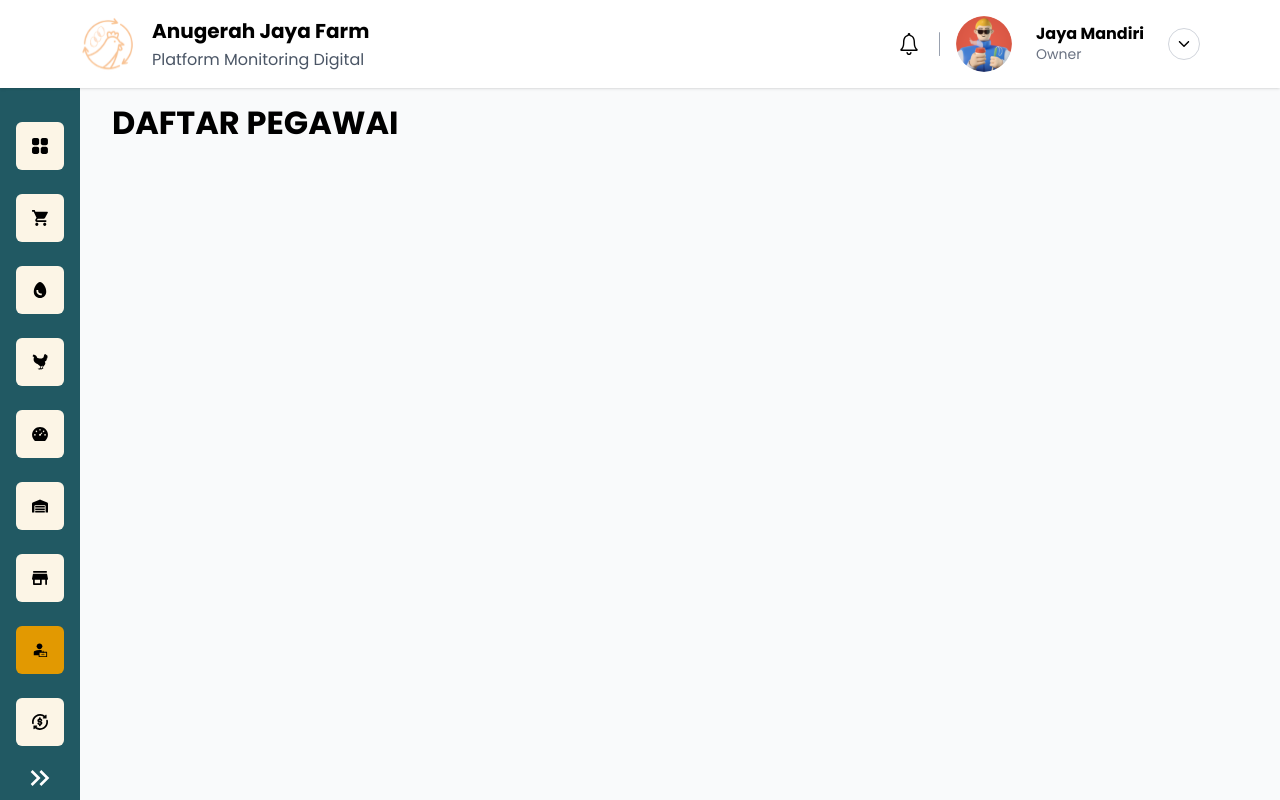
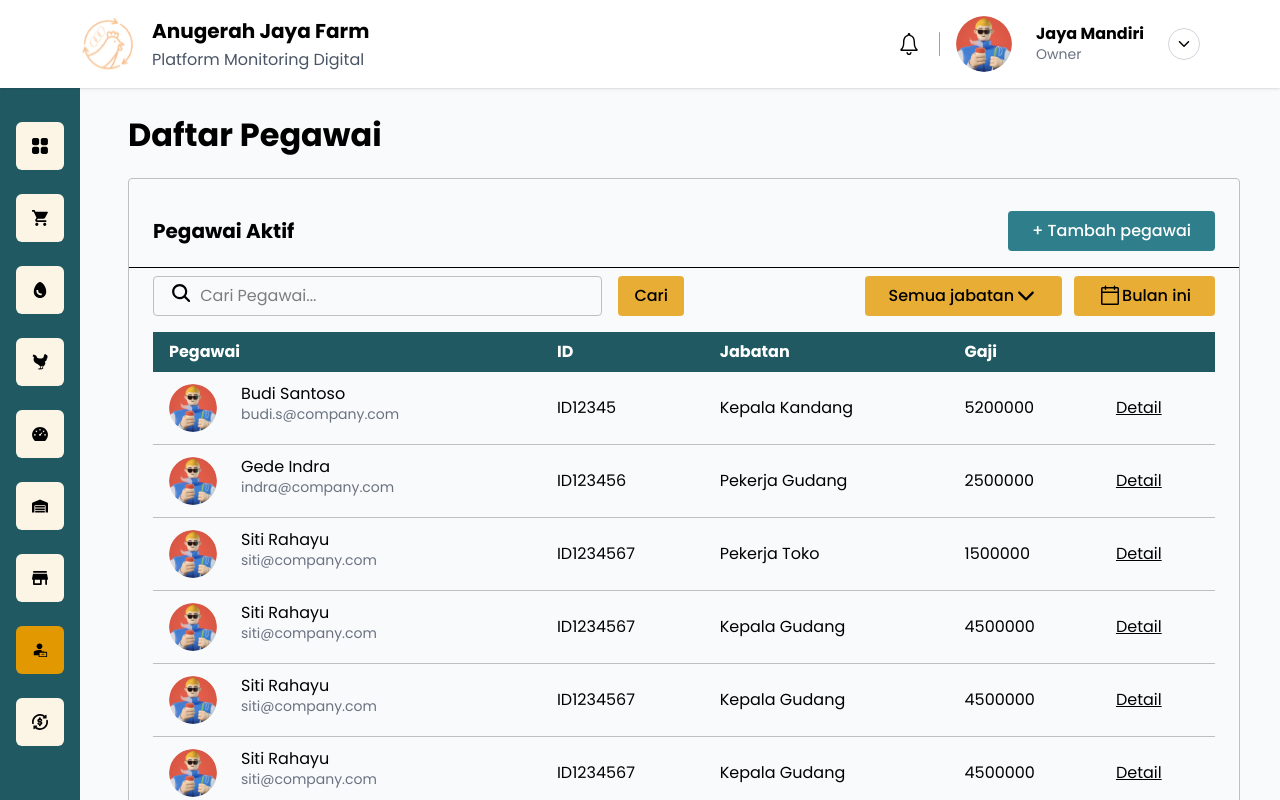
Before and after one commit to Semeton-Corp/Anugerah-Jaya-Farm-Volare-FE, a React (Vite) app: page /owner/kelola-pegawai/daftar-pegawai in a window 1280 px wide. Shown: the top 800 px of the page. Built offline with nearby package versions, Linux system fonts and the light colour scheme.

Commit message:
finished the daftar pegawai page on owner role

```diff
--- a/src/pages/DaftarPegawai.jsx
+++ b/src/pages/DaftarPegawai.jsx
@@ -1,7 +1,197 @@
 import React from "react";
+import { IoSearch } from "react-icons/io5";
+import { useState } from "react";
+import { IoIosArrowDown } from "react-icons/io";
+import { PiCalendarBlank } from "react-icons/pi";
+import profileAvatar from "../assets/profile_avatar.svg";
+
+const pegawaiAktif = [
+  {
+    nama: "Budi Santoso",
+    email: "budi.s@company.com",
+    id: "ID12345",
+    jabatan: "Kepala Kandang",
+    gaji: 5200000,
+  },
+  {
+    nama: "Gede Indra",
+    email: "indra@company.com",
+    id: "ID123456",
+    jabatan: "Pekerja Gudang",
+    gaji: 2500000,
+  },
+  {
+    nama: "Siti Rahayu",
+    email: "siti@company.com",
+    id: "ID1234567",
+    jabatan: "Pekerja Toko",
+    gaji: 1500000,
+  },
+  {
+    nama: "Siti Rahayu",
+    email: "siti@company.com",
+    id: "ID1234567",
+    jabatan: "Kepala Gudang",
+    gaji: 4500000,
+  },
+  {
+    nama: "Siti Rahayu",
+    email: "siti@company.com",
+    id: "ID1234567",
+    jabatan: "Kepala Gudang",
+    gaji: 4500000,
+  },
+  {
+    nama: "Siti Rahayu",
+    email: "siti@company.com",
+    id: "ID1234567",
+    jabatan: "Kepala Gudang",
+    gaji: 4500000,
+  },
+  {
+    nama: "Siti Rahayu",
+    email: "siti@company.com",
+    id: "ID1234567",
+    jabatan: "Kepala Gudang",
+    gaji: 4500000,
+  },
+  {
+    nama: "Budi Santoso",
+    email: "budi.s@company.com",
+    id: "ID12345",
+    jabatan: "Kepala Kandang",
+    gaji: 5200000,
+  },
+  {
+    nama: "Gede Indra",
+    email: "indra@company.com",
+    id: "ID123456",
+    jabatan: "Pekerja Gudang",
+    gaji: 2500000,
+  },
+  {
+    nama: "Siti Rahayu",
+    email: "siti@company.com",
+    id: "ID1234567",
+    jabatan: "Pekerja Toko",
+    gaji: 1500000,
+  },
+];
 
 const DaftarPegawai = () => {
-  return <div className="text-3xl font-bold">DAFTAR PEGAWAI</div>;
+  const [query, setQuery] = useState("");
+
+  const handleSearch = (e) => {
+    setQuery(e.target.value);
+    onSearch(e.target.value); // Call parent function with search input
+  };
+
+  return (
+    <div className="flex flex-col px-4 py-3 gap-4 ">
+      {/* header */}
+      <div className="flex justify-between mb-2 flex-wrap gap-4">
+        <h1 className="text-3xl font-bold">Daftar Pegawai</h1>
+      </div>
+
+      {/* entire box */}
+      <div className=" rounded-[4px] border border-black-6">
+        <div className="px-6 pt-8 pb-4 flex items-center justify-between border-b ">
+          <p className="text-lg font-bold">Pegawai Aktif</p>
+          <div className="rounded-[4px] py-2 px-6 bg-green-500 flex items-center justify-center text-white text-base font-medium hover:bg-green-600 cursor-pointer">
+            + Tambah pegawai
+          </div>
+        </div>
+
+        {/* search & filters */}
+        <div className="flex py-2 px-6 w-full justify-between">
+          {/* search bar */}
+          <div className="flex w-1/2  ">
+            <div className="w-full flex border py-1 px-4 me-4 border-black-6 rounded-[4px]">
+              <IoSearch size={24} className="me-2" />
+              <input
+                type="text"
+                placeholder="Cari Pegawai..."
+                value={query}
+                onChange={(e) => setQuery(e.target.value)}
+                className="w-full focus:outline-none"
+              />
+            </div>
+            <div className="rounded-[4px] py-2 px-4 bg-orange-400 flex items-center justify-center text-black text-base font-medium hover:bg-orange-500 cursor-pointer">
+              Cari
+            </div>
+          </div>
+
+          {/* filters */}
+          <div className="flex gap-3">
+            <div className="rounded-[4px] py-2 px-6 bg-orange-400 flex items-center justify-center text-black text-base font-medium hover:bg-orange-500 cursor-pointer">
+              <p>Semua jabatan</p>
+              <IoIosArrowDown size={24} />
+            </div>
+            <div className="rounded-[4px] py-2 px-6 bg-orange-400 flex items-center justify-center text-black text-base font-medium hover:bg-orange-500 cursor-pointer">
+              <PiCalendarBlank size={24} />
+              <p>Bulan ini</p>
+            </div>
+          </div>
+        </div>
+
+        {/* pegawai table */}
+        <div className="px-6 py-2 h-[900px]">
+          <table className="w-full ">
+            <thead className="px-8 rounded-[4px] bg-green-700 text-white text-left">
+              <tr>
+                <th className="py-2 px-4">Pegawai</th>
+                <th className="py-2 px-4">ID</th>
+                <th className="py-2 px-4">Jabatan</th>
+                <th className="py-2 px-4">Gaji</th>
+                <th className="py-2 px-4"></th>
+              </tr>
+            </thead>
+            <tbody className="">
+              {pegawaiAktif.map((item, index) => (
+                <tr key={index} className="border-b border-black-6">
+                  <td className="py-3 px-4">
+                    <div className="flex gap-6">
+                      {/* profile picture */}
+                      <div className="h-12 w-12 rounded-full overflow-hidden">
+                        <img src={profileAvatar} alt="Profile Avatar" />
+                      </div>
+
+                      {/* user name + role */}
+                      <div className="">
+                        <p className="text-base font-me leading-tight">
+                          {item.nama}
+                        </p>
+                        <p className="text-sm text-gray-500">{item.email}</p>
+                      </div>
+                    </div>
+                  </td>
+                  <td className="py-2 px-4">{item.id}</td>
+                  <td className="py-2 px-4">{item.jabatan}</td>
+                  <td className="py-2 px-4">{item.gaji}</td>
+                  <td className="py-2 px-4 underline text-black hover:text-black-6 cursor-pointer">
+                    Detail
+                  </td>
+                </tr>
+              ))}
+            </tbody>
+          </table>
+
+          {/* footer */}
+          <div className="flex justify-between mt-16 px-6">
+            <p className="text-sm text-[#CCCCCC]">Menampilkan 1-7 data</p>
+            <div className="flex gap-3">
+              <div className="rounded-[4px] py-2 px-6 bg-green-100 flex items-center justify-center text-black text-base font-medium hover:bg-green-200 cursor-pointer">
+                <p>Previous </p>
+              </div>
+              <div className="rounded-[4px] py-2 px-6 bg-green-700 flex items-center justify-center text-white text-base font-medium hover:bg-green-800 cursor-pointer">
+                <p>Next</p>
+              </div>
+            </div>
+          </div>
+        </div>
+      </div>
+    </div>
+  );
 };
 
 export default DaftarPegawai;
--- a/src/pages/OverviewKelolaPegawai.jsx
+++ b/src/pages/OverviewKelolaPegawai.jsx
@@ -125,15 +125,10 @@ const OverviewKelolaPegawai = () => {
     <div className="flex flex-col px-4 py-3 gap-4 ">
       {/* header section */}
       <div className="flex justify-between mb-2 flex-wrap gap-4">
-        <h1 className="text-3xl font-bold">Kinerja</h1>
         <div className="flex gap-2">
           <div className="flex items-center rounded-lg px-4 py-2 bg-orange-300 hover:bg-orange-500 cursor-pointer">
-            <FaLocationDot size={18} />
+            <MdStore size={18} />
             <div className="text-base font-medium ms-2">Semua Site</div>
-          </div>
-          <div className="flex items-center rounded-lg px-4 py-2 bg-orange-300 hover:bg-orange-500 cursor-pointer">
-            <GiBirdCage size={18} />
-            <div className="text-base font-medium ms-2">Semua kandang</div>
           </div>
 
           <div className="flex items-center rounded-lg px-4 py-2 bg-orange-300 hover:bg-orange-500 cursor-pointer">
@@ -248,7 +243,7 @@ const OverviewKelolaPegawai = () => {
 
         <div className="w-3/5 bg-white p-4 rounded-lg border border-gray-300">
           <div className="flex justify-between items-center mb-8">
-            <h2 className="text-xl font-semibold">Kinerja perusahaan</h2>
+            <h2 className="text-lg font-semibold">Kinerja perusahaan</h2>
             <select
               value={selectedFilter}
               onChange={(e) => setSelectedFilter(e.target.value)}
@@ -279,15 +274,15 @@ const OverviewKelolaPegawai = () => {
       {/* detail penjualan */}
       <div className="bg-white p-4 rounded-lg border border-gray-300">
         <div className="flex justify-between items-center mb-4">
-          <h2 className="text-lg font-semibold">Detail kinerja ayam</h2>
+          <h2 className="text-lg font-semibold">Daftar pegawai hari ini</h2>
           <div className="p-2 rounded-full hover:bg-black-4 cursor-pointer">
             <FiMaximize2 size={24} color="" />
           </div>
         </div>
-        <div className="overflow-x-auto">
+        <div className="">
           <table className="w-full text-sm">
             <thead>
-              <tr className="bg-green-700 text-white text-center">
+              <tr className="bg-green-700 text-white text-left">
                 <th className="py-2 px-4">Pegawai</th>
                 <th className="py-2 px-4">Jabatan</th>
                 <th className="py-2 px-4">Status</th>
@@ -296,11 +291,11 @@ const OverviewKelolaPegawai = () => {
                 <th className="py-2 px-4">Jumlah Lembur</th>
               </tr>
             </thead>
-            <tbody className="text-center">
+            <tbody className="">
               {pegawaiHariIni.map((item, index) => (
                 <tr key={index} className="border-b ">
-                  <td className="py-2 px-4 flex justify-center">
-                    <div className="flex w-72 justify-between items-center gap-6">
+                  <td className="py-2 px-4 ">
+                    <div className="flex w-72 gap-6">
                       {/* profile picture */}
                       <div className="h-12 w-12 rounded-full overflow-hidden">
                         <img src={profileAvatar} alt="Profile Avatar" />
@@ -319,7 +314,7 @@ const OverviewKelolaPegawai = () => {
                   </td>
                   <td className=" items-center px-4">{item.jabatan}</td>
                   <td className="py-2 px-4">
-                    <div className="flex justify-center items-center h-full">
+                    <div className="flex items-center h-full">
                       <div
                         className={`min-w-[80px] py-1 px-2 rounded text-sm font-semibold text-center ${
                           item.status === "Hadir"
@@ -332,13 +327,13 @@ const OverviewKelolaPegawai = () => {
                     </div>
                   </td>
                   <td className="py-2 px-4">
-                    <div className="flex justify-center items-center h-full">
+                    <div className="flex  items-center h-full">
                       <p className="pe-2">{item.jamMasuk}</p>
                       <p className="">WIB</p>
                     </div>
                   </td>
                   <td className="py-2 px-4">
-                    <div className="flex justify-center items-center h-full">
+                    <div className="flex  items-center h-full">
                       <p className="pe-2">{item.jamPulang}</p>
                       <p className="">WIB</p>
                     </div>
```
